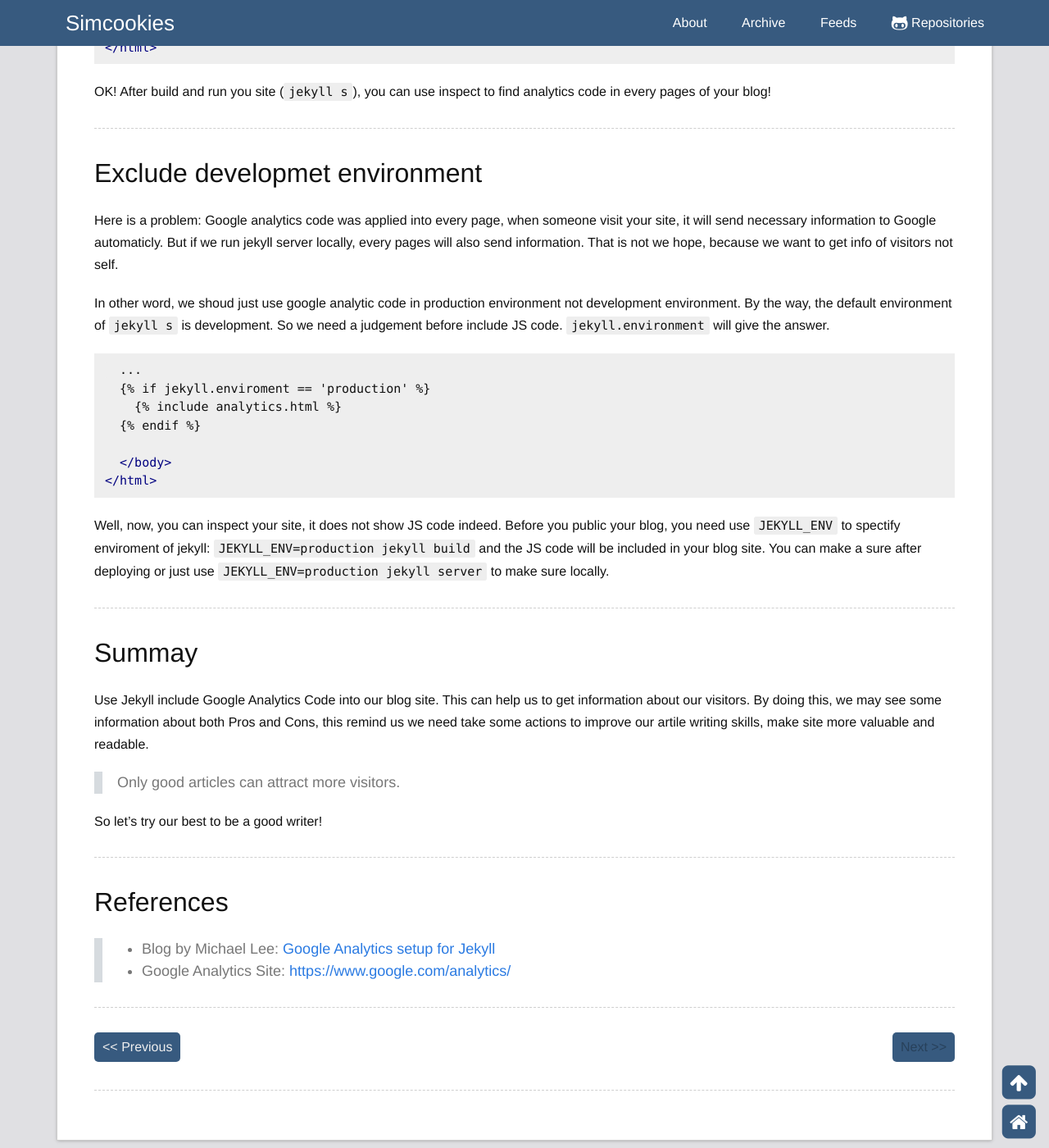
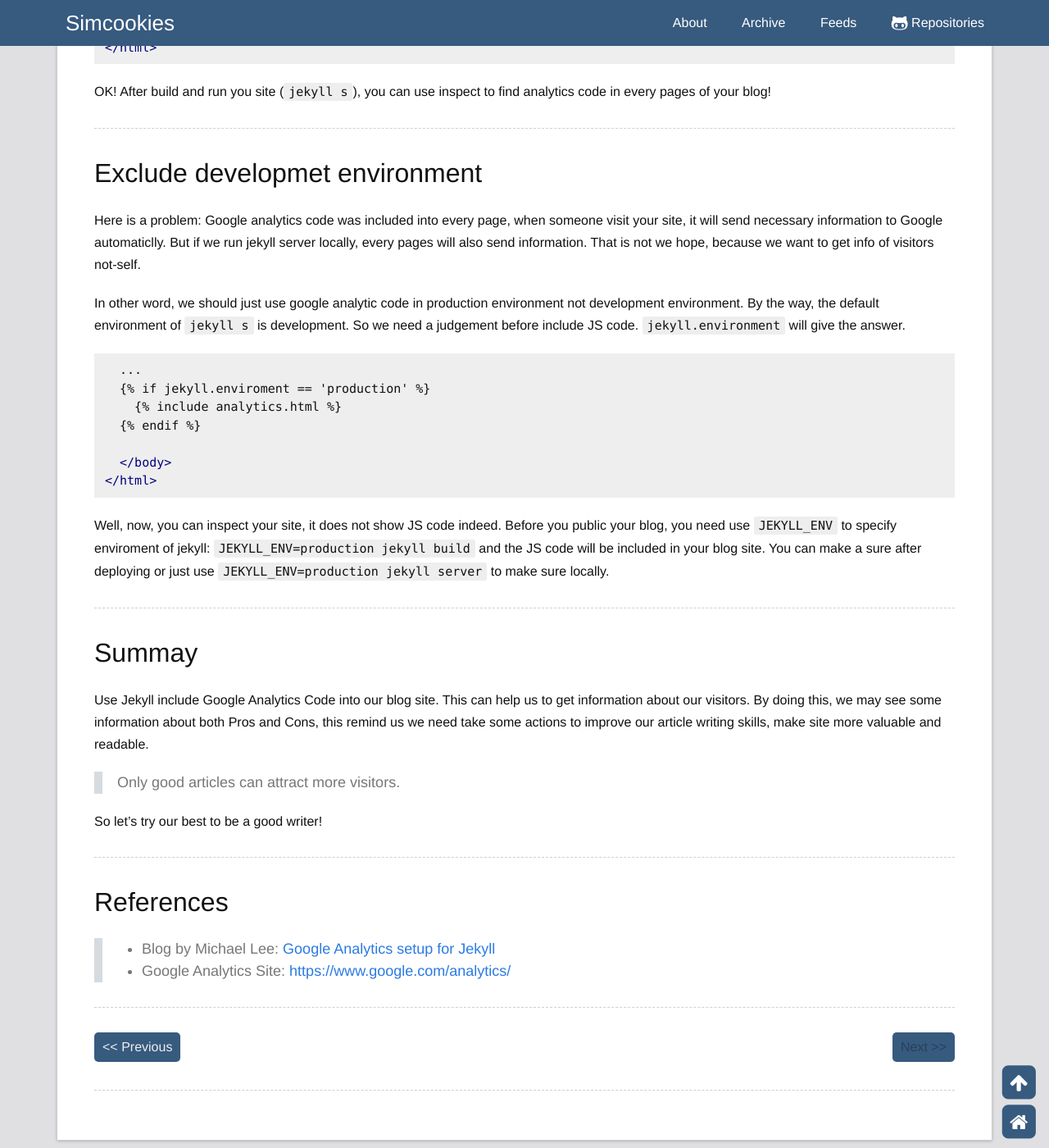
Before and after one commit to Simcookies/gitio, a Jekyll site: the page built from _posts/2016-10-08-import-google-analytics-into-blog.md, in a window 1280 px wide and 1400 px high, scrolled down 1391 px. Shown: the whole window at 82% size. Built offline with Jekyll 4.4.1, drawn with Linux system fonts in a browser that asks for light colours; nearby versions of some CDN libraries; comment, search, counter and statistics services are not loaded; some of the changed text lies outside the part shown.

Commit message:
Fix spelling errors

````diff
--- a/_posts/2016-10-08-import-google-analytics-into-blog.md
+++ b/_posts/2016-10-08-import-google-analytics-into-blog.md
@@ -42,9 +42,9 @@ OK! After build and run you site (`jekyll s`), you can use inspect to find analy
 
 # Exclude developmet environment
 
-Here is a problem: Google analytics code was applied into every page, when someone visit your site, it will send necessary information to Google automaticly. But if we run jekyll server locally, every pages will also send information. That is not we hope, because we want to get info of visitors not self.
+Here is a problem: Google analytics code was included into every page, when someone visit your site, it will send necessary information to Google automaticlly. But if we run jekyll server locally, every pages will also send information. That is not we hope, because we want to get info of visitors not-self.
 
-In other word, we shoud just use google analytic code in production environment not development environment. By the way, the default environment of `jekyll s` is development. So we need a judgement before include JS code. `jekyll.environment` will give the answer.
+In other word, we should just use google analytic code in production environment not development environment. By the way, the default environment of `jekyll s` is development. So we need a judgement before include JS code. `jekyll.environment` will give the answer.
 
 {% raw %}
 ```html
@@ -58,13 +58,13 @@ In other word, we shoud just use google analytic code in production environment
 ```
 {% endraw %}
 
-Well, now, you can inspect your site, it does not show JS code indeed. Before you public your blog, you need use `JEKYLL_ENV` to spectify enviroment of jekyll: `JEKYLL_ENV=production jekyll build` and the JS code will be included in your blog site. You can make a sure after deploying or just use `JEKYLL_ENV=production jekyll server` to make sure locally.
+Well, now, you can inspect your site, it does not show JS code indeed. Before you public your blog, you need use `JEKYLL_ENV` to specify enviroment of jekyll: `JEKYLL_ENV=production jekyll build` and the JS code will be included in your blog site. You can make a sure after deploying or just use `JEKYLL_ENV=production jekyll server` to make sure locally.
 
 -------------------------------------------------------------------------------
 
 # Summay
 
-Use Jekyll include Google Analytics Code into our blog site. This can help us to get information about our visitors. By doing this, we may see some information about both Pros and Cons, this remind us we need take some actions to improve our artile writing skills, make site more valuable and readable.
+Use Jekyll include Google Analytics Code into our blog site. This can help us to get information about our visitors. By doing this, we may see some information about both Pros and Cons, this remind us we need take some actions to improve our article writing skills, make site more valuable and readable.
 
 > Only good articles can attract more visitors.
 
````
Also changed, not shown: other parts of _posts/2016-10-08-import-google-analytics-into-blog.md (+1 -1 lines), 1 other file.
